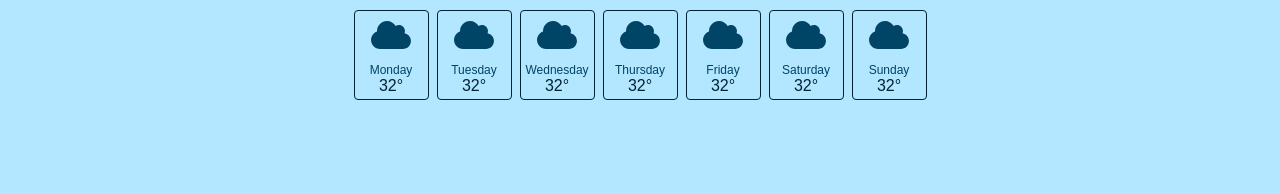
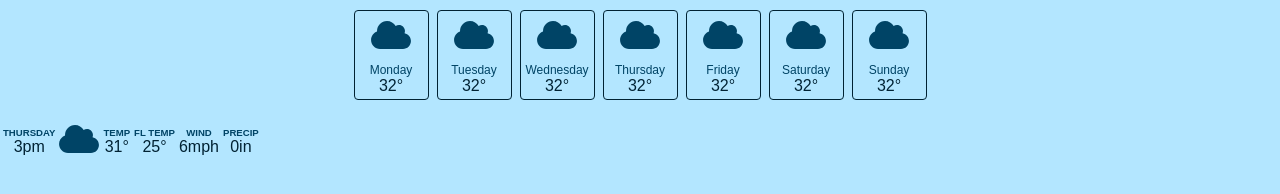
Before and after one commit to bthompson1223/batavia-il-weather, a website built with Vite: page index.html in a window 1280 px wide. Shown: the part 118-312 px from the top of the page. Built offline with nearby package versions, Linux system fonts and the light colour scheme.

Commit message:
adding the hourly table

```diff
--- a/index.html
+++ b/index.html
@@ -94,6 +94,46 @@
       </div>
     </section>
 
+    <table class="hour-section">
+      <tbody data-hour-section>
+        <tr class="hour-row">
+          <td>
+            <div class="info-group">
+              <div class="label">Thursday</div>
+              <div>3pm</div>
+            </div>
+          </td>
+          <td>
+            <img
+              src="public/cloud.svg"
+              alt="weather icon"
+              class="weather-icon"
+            />
+          </td>
+          <td>
+            <div class="info-group">
+              <div class="label">Temp</div>
+              <div>31&deg;</div>
+          </td>
+          <td>
+            <div class="info-group">
+              <div class="label">FL Temp</div>
+              <div>25&deg;</div>
+          </td>
+          <td>
+            <div class="info-group">
+              <div class="label">Wind</div>
+              <div>6mph</div>
+          </td>
+          <td>
+            <div class="info-group">
+              <div class="label">Precip</div>
+              <div>0in</div>
+          </td>
+        </tr>
+      </tbody>
+    </table>
+
     <template></template>
     <script type="module" src="/main.js"></script>
   </body>
```
